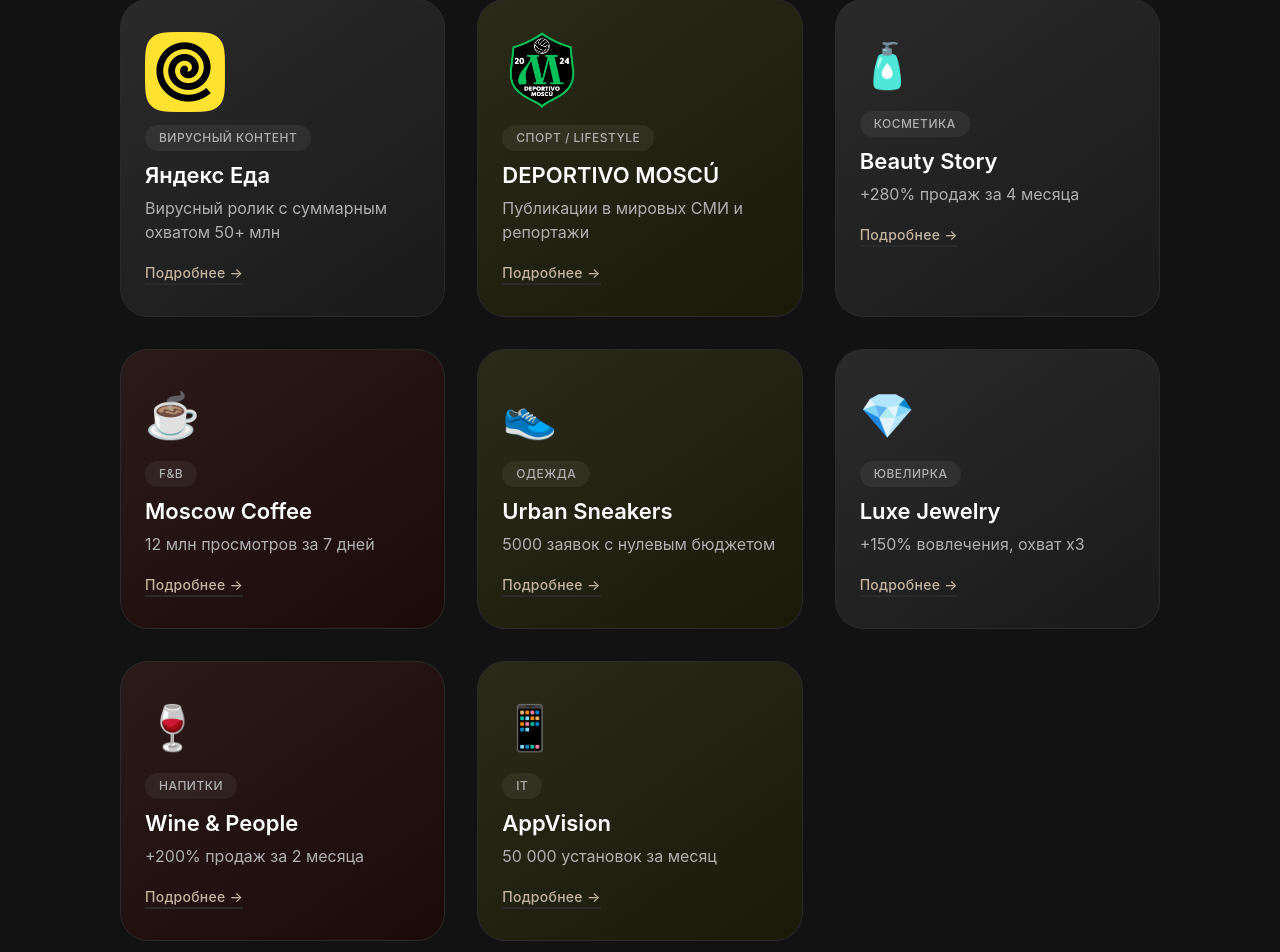
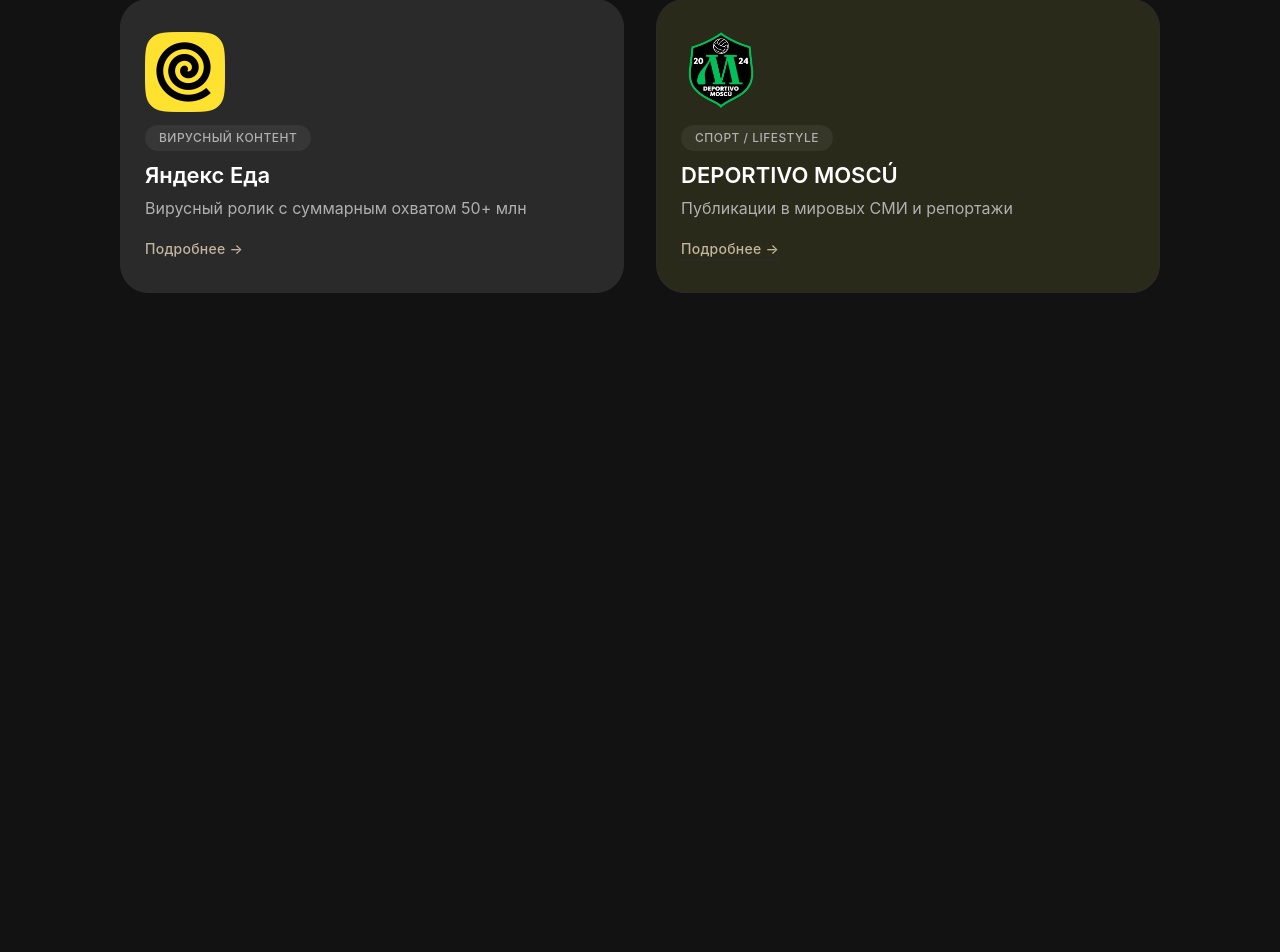
Before and after one commit to blyashka1-web/bar-agency, a Next.js app: page /cases in a window 1280 px wide. Shown: the part 357-1309 px from the top of the page. After the commit the page ends 862 px from the top, so only its background shows below. Built offline with nearby package versions, Linux system fonts and the light colour scheme.

Commit message:
Упростил код страницы кейсов

```diff
--- a/app/cases/[slug]/page.tsx
+++ b/app/cases/[slug]/page.tsx
@@ -8,7 +8,7 @@ export default function CasesPage() {
       tag: 'Вирусный контент',
       title: 'Яндекс Еда',
       desc: 'Вирусный ролик с суммарным охватом 50+ млн',
-      color: 'haki',
+      bg: '#2a2a2a',
     },
     {
       slug: 'deportivo',
@@ -16,15 +16,9 @@ export default function CasesPage() {
       tag: 'Спорт / Lifestyle',
       title: 'DEPORTIVO MOSCÚ',
       desc: 'Публикации в мировых СМИ и репортажи',
-      color: 'gold',
+      bg: '#2a2a1a',
     },
   ];
-
-  const colorMap = {
-    haki: 'linear-gradient(145deg, #2a2a2a, #1a1a1a)',
-    burgundy: 'linear-gradient(145deg, #2a1a1a, #1a0a0a)',
-    gold: 'linear-gradient(145deg, #2a2a1a, #1a1a0a)',
-  };
 
   return (
     <main>
@@ -34,7 +28,7 @@ export default function CasesPage() {
           <p className="subtitle">Все проекты, которыми мы гордимся</p>
           <div className="cases-grid">
             {cases.map((c) => (
-              <a href={`/cases/${c.slug}`} key={c.slug} className="case-card" style={{ background: colorMap[c.color] }}>
+              <a href={`/cases/${c.slug}`} key={c.slug} className="case-card" style={{ background: c.bg }}>
                 {c.logo ? (
                   <img src={c.logo} alt={c.title} className="case-logo-thumb" />
                 ) : (
--- a/app/cases/page.tsx
+++ b/app/cases/page.tsx
@@ -8,7 +8,7 @@ export default function CasesPage() {
       tag: 'Вирусный контент',
       title: 'Яндекс Еда',
       desc: 'Вирусный ролик с суммарным охватом 50+ млн',
-      color: 'haki',
+      bg: '#2a2a2a',
     },
     {
       slug: 'deportivo',
@@ -16,63 +16,9 @@ export default function CasesPage() {
       tag: 'Спорт / Lifestyle',
       title: 'DEPORTIVO MOSCÚ',
       desc: 'Публикации в мировых СМИ и репортажи',
-      color: 'gold',
-    },
-    {
-      slug: 'beauty-story',
-      emoji: '🧴',
-      tag: 'Косметика',
-      title: 'Beauty Story',
-      desc: '+280% продаж за 4 месяца',
-      color: 'haki',
-    },
-    {
-      slug: 'moscow-coffee',
-      emoji: '☕',
-      tag: 'F&B',
-      title: 'Moscow Coffee',
-      desc: '12 млн просмотров за 7 дней',
-      color: 'burgundy',
-    },
-    {
-      slug: 'urban-sneakers',
-      emoji: '👟',
-      tag: 'Одежда',
-      title: 'Urban Sneakers',
-      desc: '5000 заявок с нулевым бюджетом',
-      color: 'gold',
-    },
-    {
-      slug: 'luxe-jewelry',
-      emoji: '💎',
-      tag: 'Ювелирка',
-      title: 'Luxe Jewelry',
-      desc: '+150% вовлечения, охват х3',
-      color: 'haki',
-    },
-    {
-      slug: 'wine-people',
-      emoji: '🍷',
-      tag: 'Напитки',
-      title: 'Wine & People',
-      desc: '+200% продаж за 2 месяца',
-      color: 'burgundy',
-    },
-    {
-      slug: 'appvision',
-      emoji: '📱',
-      tag: 'IT',
-      title: 'AppVision',
-      desc: '50 000 установок за месяц',
-      color: 'gold',
+      bg: '#2a2a1a',
     },
   ];
-
-  const colorMap = {
-    haki: 'linear-gradient(145deg, #2a2a2a, #1a1a1a)',
-    burgundy: 'linear-gradient(145deg, #2a1a1a, #1a0a0a)',
-    gold: 'linear-gradient(145deg, #2a2a1a, #1a1a0a)',
-  };
 
   return (
     <main>
@@ -82,7 +28,7 @@ export default function CasesPage() {
           <p className="subtitle">Все проекты, которыми мы гордимся</p>
           <div className="cases-grid">
             {cases.map((c) => (
-              <a href={`/cases/${c.slug}`} key={c.slug} className="case-card" style={{ background: colorMap[c.color as keyof typeof colorMap] }}>
+              <a href={`/cases/${c.slug}`} key={c.slug} className="case-card" style={{ background: c.bg }}>
                 {c.logo ? (
                   <img src={c.logo} alt={c.title} className="case-logo-thumb" />
                 ) : (
```
